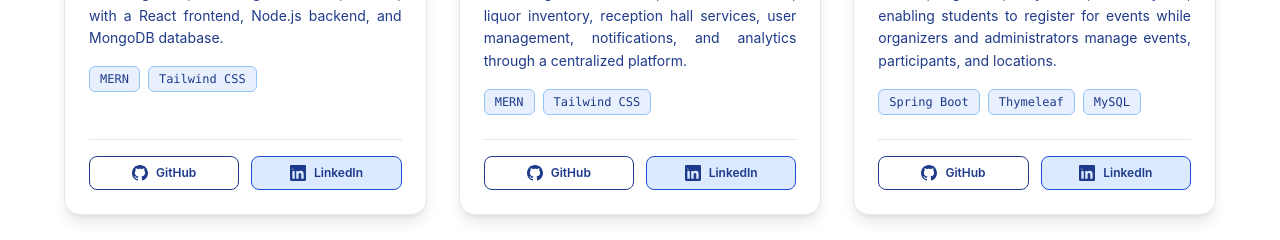
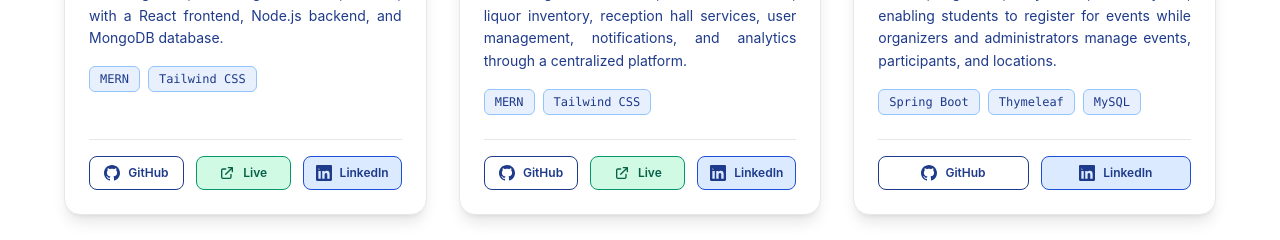
Before and after one commit to Lalithya-alt/portfolio, a React (Vite) app in the folder Frontend/: page / in a window 1280 px wide. Shown: the part 3660-3900 px from the top of the page. Built offline with nearby package versions, Linux system fonts and the light colour scheme.

Commit message:
add live link to projects
add live link to projects

```diff
--- a/Frontend/src/components/Projects.jsx
+++ b/Frontend/src/components/Projects.jsx
@@ -9,6 +9,7 @@ const projectsData = [
     image: "/assets/Projects/digital_Mart.png",
     technologies: ["MERN", "Tailwind CSS"],
     github: "https://github.com/Lalithya-alt/SKYREK_Course_Project.git",
+    Live : "https://skyrek-course-project.vercel.app/",
     linkedin: "https://www.linkedin.com/posts/activity-7491719864051556352-i8gX?utm_source=share&utm_medium=member_desktop&rcm=ACoAAEcBl60B4OMP_7jMlvUfBHNHsyc_ng-4d1Y",
   },
   {
@@ -19,6 +20,7 @@ const projectsData = [
     image: "/assets/Projects/client_project.png",
     technologies: ["MERN", "Tailwind CSS"],
     github: "https://github.com/Sadeepa-D/New-Sirini-Hotel-and-Restaurant-Project.git",
+    Live : "https://sirinihotel.vercel.app",
     linkedin: "https://www.linkedin.com/posts/activity-7488151379077656578-FB99?utm_source=share&utm_medium=member_desktop&rcm=ACoAAEcBl60B4OMP_7jMlvUfBHNHsyc_ng-4d1Y",
   },
   {
@@ -100,7 +102,7 @@ function ProjectCard({ project }) {
         </div>
       </div>
 
-      {/* Action Buttons: GitHub & LinkedIn */}
+      {/* Action Buttons: GitHub, Live & LinkedIn */}
       <div className="flex gap-3 pt-4 border-t border-gray-200">
         <a
           href={project.github}
@@ -114,6 +116,21 @@ function ProjectCard({ project }) {
           </svg>
           GitHub
         </a>
+
+        {project.Live && (
+          <a
+            href={project.Live}
+            target="_blank"
+            rel="noopener noreferrer"
+            className="flex-1 flex items-center justify-center gap-2 py-2 px-3 rounded-lg border text-xs font-semibold transition duration-300 hover:bg-emerald-600 hover:border-emerald-600 hover:text-white"
+            style={{ borderColor: '#059669', background: '#d1fae5', color: '#065f46' }}
+          >
+            <svg className="w-4 h-4" fill="none" stroke="currentColor" strokeWidth={2} viewBox="0 0 24 24">
+              <path strokeLinecap="round" strokeLinejoin="round" d="M10 6H6a2 2 0 00-2 2v10a2 2 0 002 2h10a2 2 0 002-2v-4M14 4h6m0 0v6m0-6L10 14" />
+            </svg>
+            Live
+          </a>
+        )}
 
         <a
           href={project.linkedin}
```
